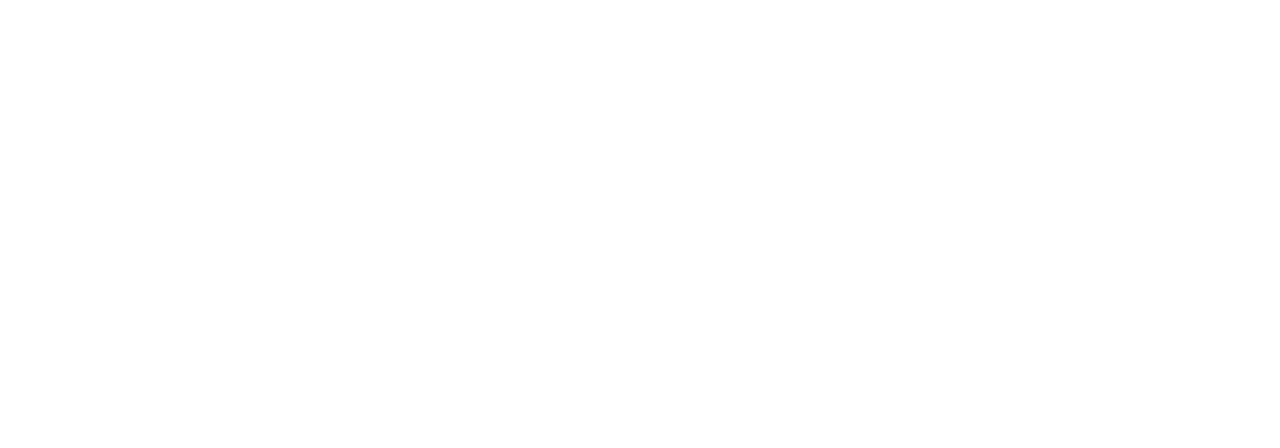
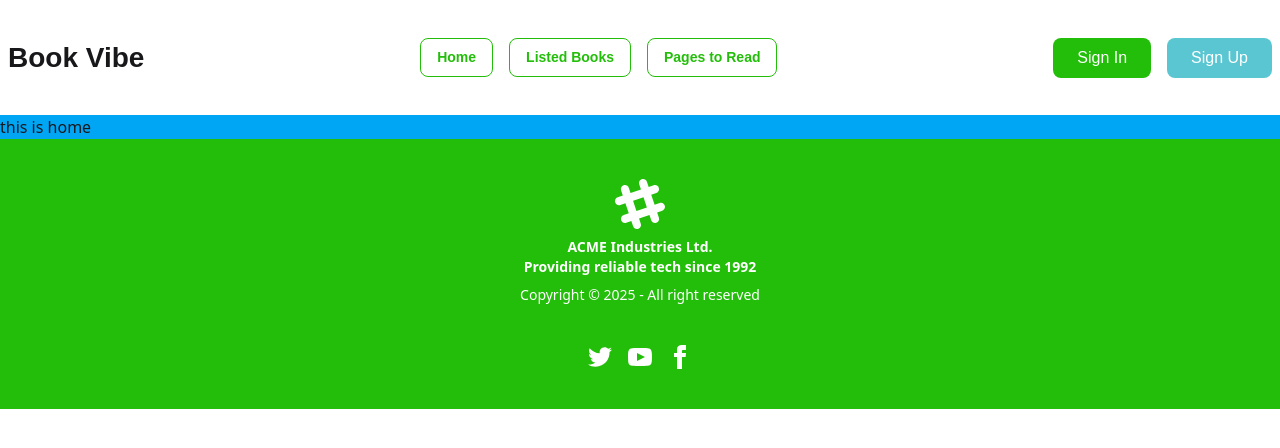
Before and after one commit to RaheelArfeen/Book-Vibe, a React (Vite) app: page / in a window 1280 px wide. Shown: the top 448 px of the page. Built offline with nearby package versions, Linux system fonts and the light colour scheme.

Commit message:
third commit

```diff
--- /dev/null
+++ b/src/Components/Footer/Footer.jsx
@@ -0,0 +1,68 @@
+import React from "react";
+
+const Footer = () => {
+  return (
+    <div>
+      <footer className="footer footer-horizontal footer-center bg-[#23BE0A] text-white p-10">
+        <aside>
+          <svg
+            width="50"
+            height="50"
+            viewBox="0 0 24 24"
+            xmlns="http://www.w3.org/2000/svg"
+            fillRule="evenodd"
+            clipRule="evenodd"
+            className="inline-block fill-current"
+          >
+            <path d="M22.672 15.226l-2.432.811.841 2.515c.33 1.019-.209 2.127-1.23 2.456-1.15.325-2.148-.321-2.463-1.226l-.84-2.518-5.013 1.677.84 2.517c.391 1.203-.434 2.542-1.831 2.542-.88 0-1.601-.564-1.86-1.314l-.842-2.516-2.431.809c-1.135.328-2.145-.317-2.463-1.229-.329-1.018.211-2.127 1.231-2.456l2.432-.809-1.621-4.823-2.432.808c-1.355.384-2.558-.59-2.558-1.839 0-.817.509-1.582 1.327-1.846l2.433-.809-.842-2.515c-.33-1.02.211-2.129 1.232-2.458 1.02-.329 2.13.209 2.461 1.229l.842 2.515 5.011-1.677-.839-2.517c-.403-1.238.484-2.553 1.843-2.553.819 0 1.585.509 1.85 1.326l.841 2.517 2.431-.81c1.02-.33 2.131.211 2.461 1.229.332 1.018-.21 2.126-1.23 2.456l-2.433.809 1.622 4.823 2.433-.809c1.242-.401 2.557.484 2.557 1.838 0 .819-.51 1.583-1.328 1.847m-8.992-6.428l-5.01 1.675 1.619 4.828 5.011-1.674-1.62-4.829z"></path>
+          </svg>
+          <p className="font-bold">
+            ACME Industries Ltd.
+            <br />
+            Providing reliable tech since 1992
+          </p>
+          <p>Copyright © {new Date().getFullYear()} - All right reserved</p>
+        </aside>
+        <nav>
+          <div className="grid grid-flow-col gap-4">
+            <a>
+              <svg
+                xmlns="http://www.w3.org/2000/svg"
+                width="24"
+                height="24"
+                viewBox="0 0 24 24"
+                className="fill-current"
+              >
+                <path d="M24 4.557c-.883.392-1.832.656-2.828.775 1.017-.609 1.798-1.574 2.165-2.724-.951.564-2.005.974-3.127 1.195-.897-.957-2.178-1.555-3.594-1.555-3.179 0-5.515 2.966-4.797 6.045-4.091-.205-7.719-2.165-10.148-5.144-1.29 2.213-.669 5.108 1.523 6.574-.806-.026-1.566-.247-2.229-.616-.054 2.281 1.581 4.415 3.949 4.89-.693.188-1.452.232-2.224.084.626 1.956 2.444 3.379 4.6 3.419-2.07 1.623-4.678 2.348-7.29 2.04 2.179 1.397 4.768 2.212 7.548 2.212 9.142 0 14.307-7.721 13.995-14.646.962-.695 1.797-1.562 2.457-2.549z"></path>
+              </svg>
+            </a>
+            <a>
+              <svg
+                xmlns="http://www.w3.org/2000/svg"
+                width="24"
+                height="24"
+                viewBox="0 0 24 24"
+                className="fill-current"
+              >
+                <path d="M19.615 3.184c-3.604-.246-11.631-.245-15.23 0-3.897.266-4.356 2.62-4.385 8.816.029 6.185.484 8.549 4.385 8.816 3.6.245 11.626.246 15.23 0 3.897-.266 4.356-2.62 4.385-8.816-.029-6.185-.484-8.549-4.385-8.816zm-10.615 12.816v-8l8 3.993-8 4.007z"></path>
+              </svg>
+            </a>
+            <a>
+              <svg
+                xmlns="http://www.w3.org/2000/svg"
+                width="24"
+                height="24"
+                viewBox="0 0 24 24"
+                className="fill-current"
+              >
+                <path d="M9 8h-3v4h3v12h5v-12h3.642l.358-4h-4v-1.667c0-.955.192-1.333 1.115-1.333h2.885v-5h-3.808c-3.596 0-5.192 1.583-5.192 4.615v3.385z"></path>
+              </svg>
+            </a>
+          </div>
+        </nav>
+      </footer>
+    </div>
+  );
+};
+
+export default Footer;
--- /dev/null
+++ b/src/Components/Header/Header.css
@@ -0,0 +1,15 @@
+ul a.active{
+    color: #23BE0A;
+    border: 1px solid #23BE0A;
+    border-radius: 8px;
+    padding: 8px 16px;
+    font-size: 14px;
+    font-weight: 600;
+    cursor: pointer;
+}
+
+.navbar{
+    font-family: "Work Sans", sans-serif;
+}
+
+@import url('https://fonts.googleapis.com/css2?family=Work+Sans:ital,wght@0,100..900;1,100..900&display=swap');
--- /dev/null
+++ b/src/Components/Header/Header.jsx
@@ -0,0 +1,40 @@
+import React from "react";
+import { NavLink } from "react-router";
+import "./Header.css"
+
+const Header = () => {
+
+    const links = <>
+        <NavLink to="/">Home</NavLink>
+        <NavLink>Listed Books</NavLink>
+        <NavLink>Pages to Read</NavLink>
+    </>
+  return (
+    <div>
+      <div className="navbar md:container mx-auto py-[30px] flex justify-between items-center">
+        <div>
+          <div className="dropdown">
+            <div tabIndex={0} role="button" className="btn btn-ghost lg:hidden">
+              <svg xmlns="http://www.w3.org/2000/svg" className="h-5 w-5" fill="none" viewBox="0 0 24 24" stroke="currentColor">{" "}<path strokeLinecap="round" strokeLinejoin="round" strokeWidth="2" d="M4 6h16M4 12h8m-8 6h16"/>{" "}</svg>
+            </div>
+            <ul tabIndex={0} className="menu menu-sm dropdown-content bg-base-100 rounded-box z-1 mt-3 w-52 shadow-md flex flex-col gap-3">
+              {links}
+            </ul>
+          </div>
+          <a className="text-[28px] font-bold">Book Vibe</a>
+        </div>
+        <div className="hidden lg:flex">
+          <ul className="menu menu-horizontal flex gap-4">
+            {links}
+          </ul>
+        </div>
+        <div className="flex items-center gap-4">
+            <button className="text-base cursor-pointer font-medium py-2 px-6 bg-[#23BE0A] text-white rounded-lg">Sign In</button>
+            <button className="text-base cursor-pointer font-medium py-2 px-6 bg-[#59C6D2] text-white rounded-lg">Sign Up</button>
+        </div>
+      </div>
+    </div>
+  );
+};
+
+export default Header;
--- /dev/null
+++ b/src/Pages/ErrorPage/ErrorPage.jsx
@@ -0,0 +1,24 @@
+import React from "react";
+
+const ErrorPage = () => {
+  return (
+    <div className="bg-white text-gray-800 flex items-center justify-center min-h-screen px-4">
+      <div class="text-center max-w-100">
+        <h1 class="text-7xl font-bold text-[#2dc216] mb-4">404</h1>
+        <h2 class="text-2xl font-semibold mb-2">Oops! Page not found</h2>
+        <p class="text-gray-600 mb-6">
+          The page you're looking for doesn't exist. Check the URL or head back
+          home.
+        </p>
+        <a
+          href="/"
+          class="inline-block px-6 py-3 bg-[#2dc216] text-white font-semibold rounded-xl shadow hover:bg-green-700 transition duration-300"
+        >
+          Go Home
+        </a>
+      </div>
+    </div>
+  );
+};
+
+export default ErrorPage;
--- /dev/null
+++ b/src/Pages/Home/Home.jsx
@@ -0,0 +1,11 @@
+import React from 'react';
+
+const Home = () => {
+    return (
+        <div className='bg-sky-500 md:container mx-auto'>
+            <h1>this is home</h1>
+        </div>
+    );
+};
+
+export default Home;
--- /dev/null
+++ b/src/Pages/Root/Root.jsx
@@ -0,0 +1,16 @@
+import React from 'react';
+import Header from '../../Components/Header/Header';
+import { Outlet } from 'react-router';
+import Footer from '../../Components/Footer/Footer';
+
+const Root = () => {
+    return (
+        <div>
+            <Header></Header>
+            <Outlet></Outlet>
+            <Footer></Footer>
+        </div>
+    );
+};
+
+export default Root;
--- a/src/Routes/Routes.jsx
+++ b/src/Routes/Routes.jsx
@@ -1,14 +1,18 @@
 import React from 'react';
 import {
   createBrowserRouter,
-  RouterProvider,
 } from "react-router";
+import Root from '../Pages/Root/Root';
+import ErrorPage from '../Pages/ErrorPage/ErrorPage';
+import Home from '../Pages/Home/Home';
 
 export const router = createBrowserRouter([
     {
       path: "/",
-      element: <div>Hello world</div>
+      Component: Root,
+      // errorElement: <ErrorPage></ErrorPage>,
+      children: [
+        {index: true, path: '/', Component: Home},
+      ]
     },
 ]);
-
-export default router;
--- a/src/main.jsx
+++ b/src/main.jsx
@@ -1,9 +1,13 @@
 import { StrictMode } from 'react'
 import { createRoot } from 'react-dom/client'
 import './index.css'
+import {
+  RouterProvider,
+} from "react-router";
+import { router } from './Routes/Routes';
 
 createRoot(document.getElementById('root')).render(
   <StrictMode>
-
+    <RouterProvider router={router}/>
   </StrictMode>
 )
```
